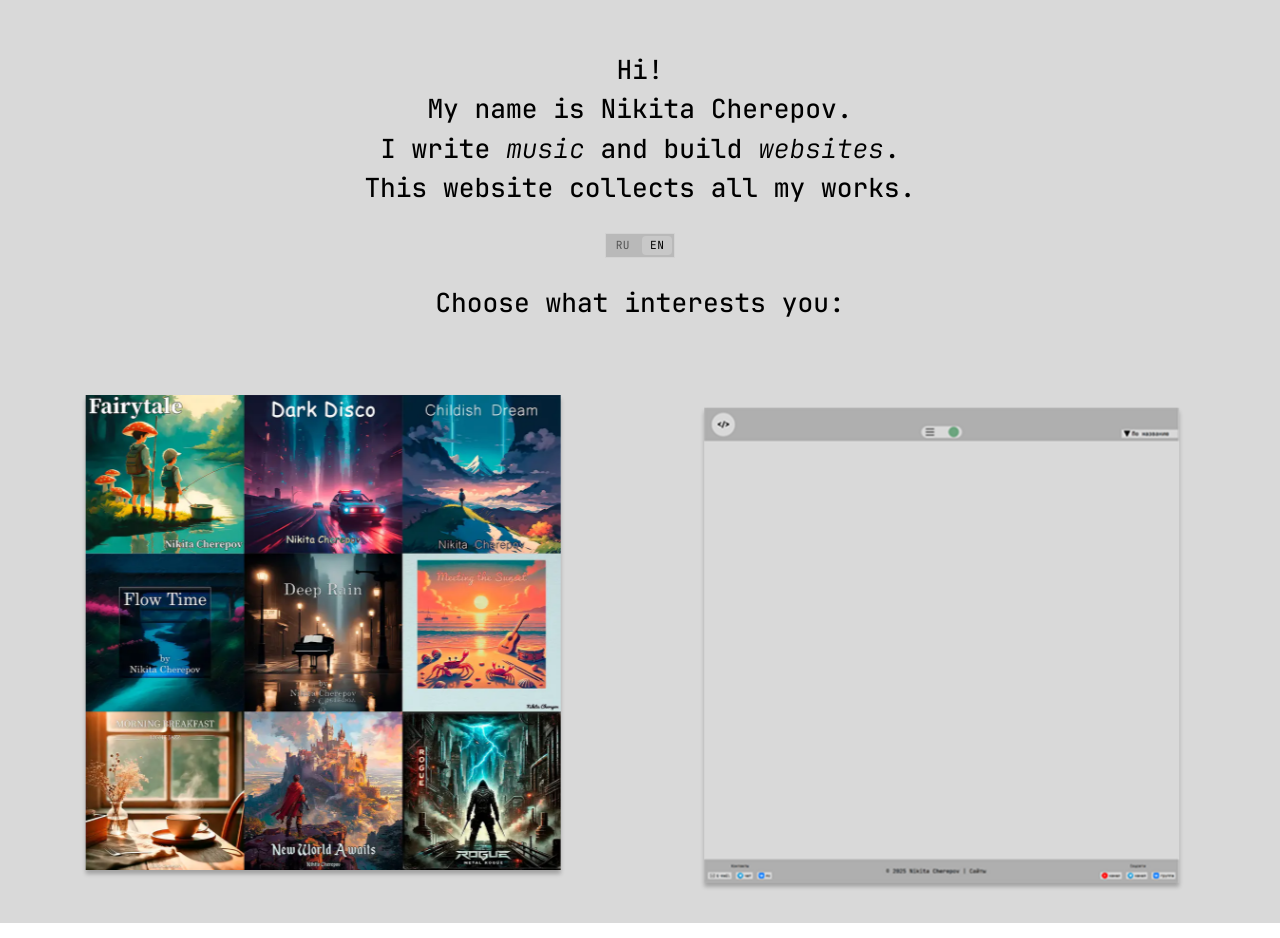
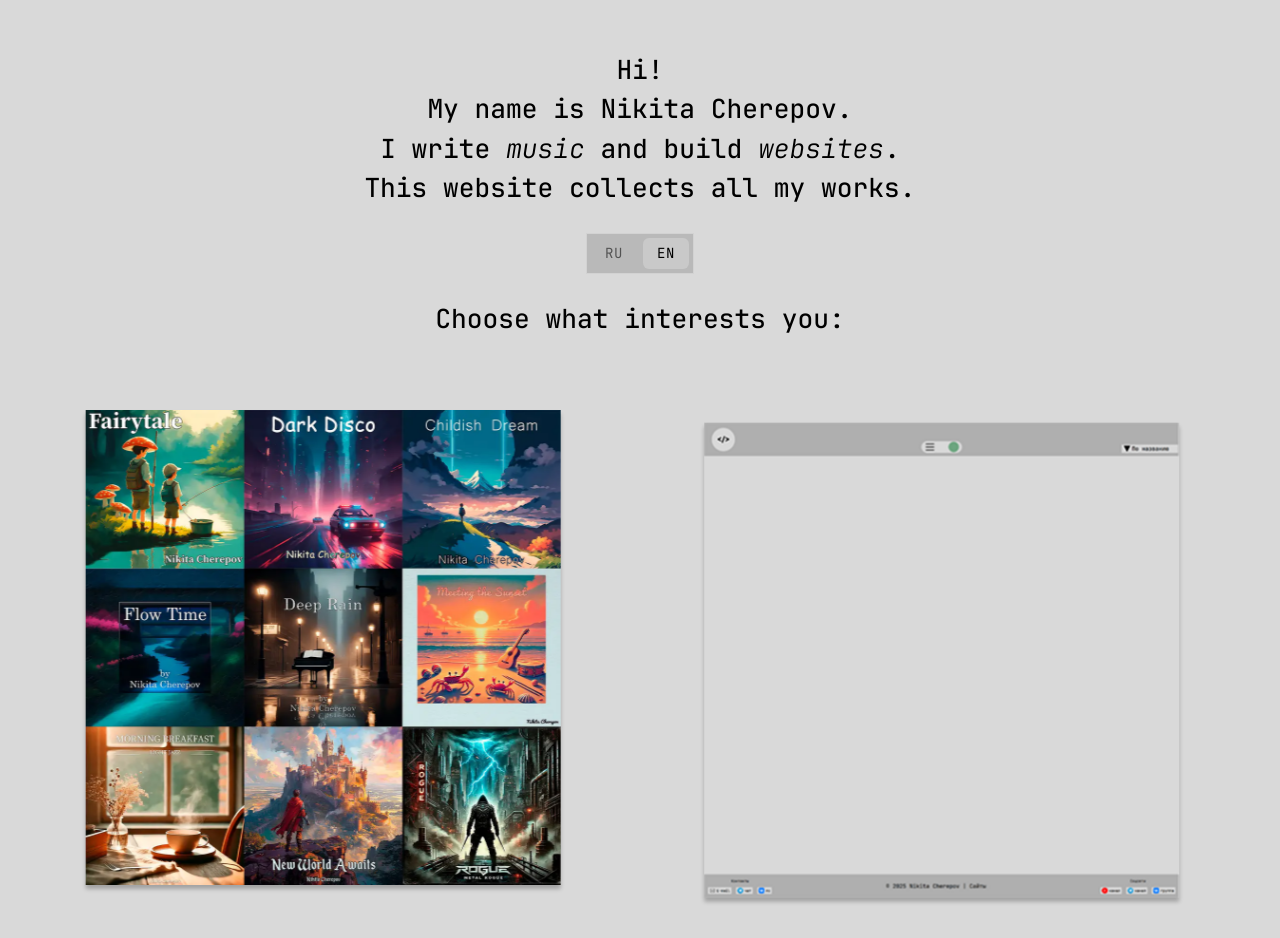
Before and after one commit to NikitaCherepov/my-portfolio, a Next.js app: page / in a window 1280 px wide. Built offline with nearby package versions, Linux system fonts and the light colour scheme.

Commit message:
[CHANGE]

```diff
--- a/src/app/components/LanguageSwitcher/LanguageSwitcher.module.scss
+++ b/src/app/components/LanguageSwitcher/LanguageSwitcher.module.scss
@@ -1,16 +1,16 @@
 .switcher {
   display: inline-flex;
   align-items: center;
-  gap: 4px;
-  padding: 2px;
+  gap: 6px;
+  padding: 4px;
   border-radius: var(--default-border-radius-small, 6px);
   border: 1px solid rgba(255, 255, 255, 0.35);
   background: rgba(0, 0, 0, 0.15);
 }
 
 .switcher__option {
-  padding: 2px 8px;
-  font-size: 0.8rem;
+  padding: 6px 14px;
+  font-size: 1rem;
   font-weight: 600;
   line-height: 1.4;
   letter-spacing: 0.04em;
@@ -18,7 +18,7 @@
   opacity: 0.55;
   background: transparent;
   border: none;
-  border-radius: 4px;
+  border-radius: 6px;
   cursor: pointer;
   transition: opacity 0.2s ease, background 0.2s ease;
 }
```
